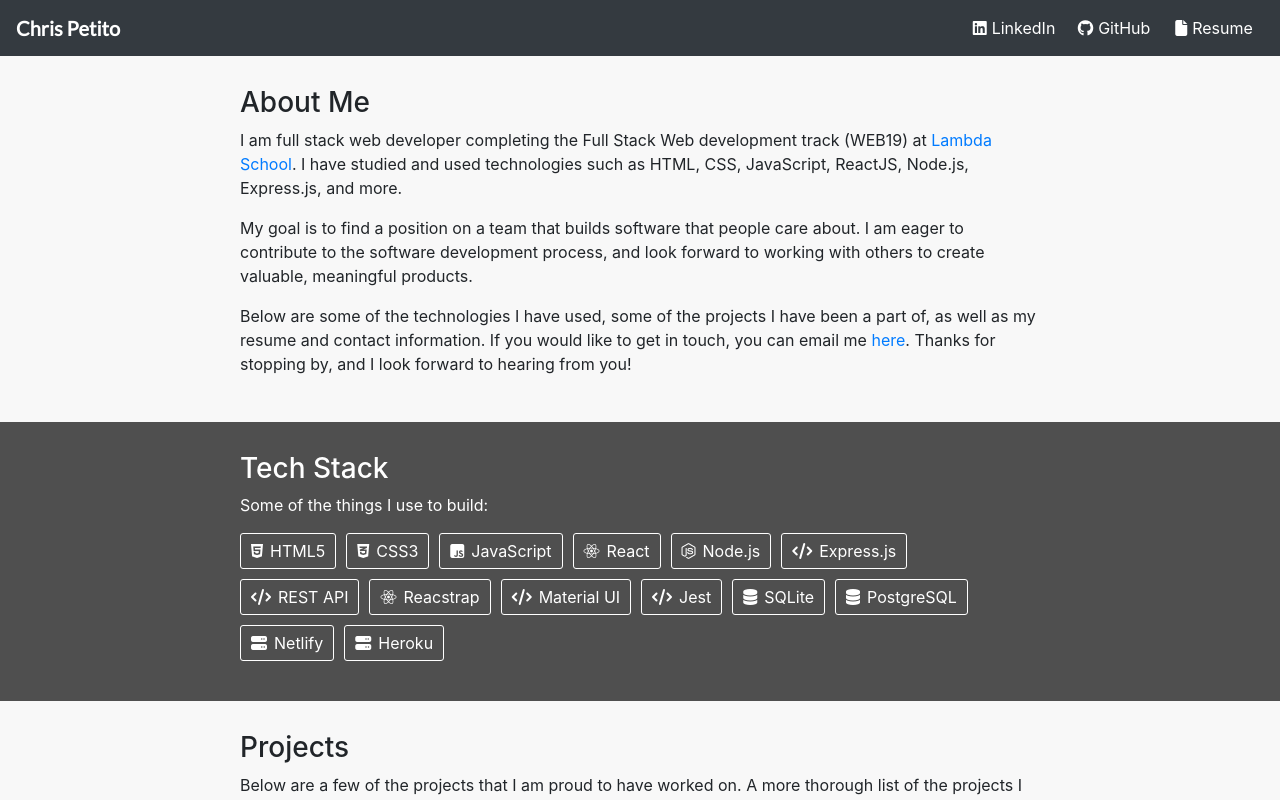
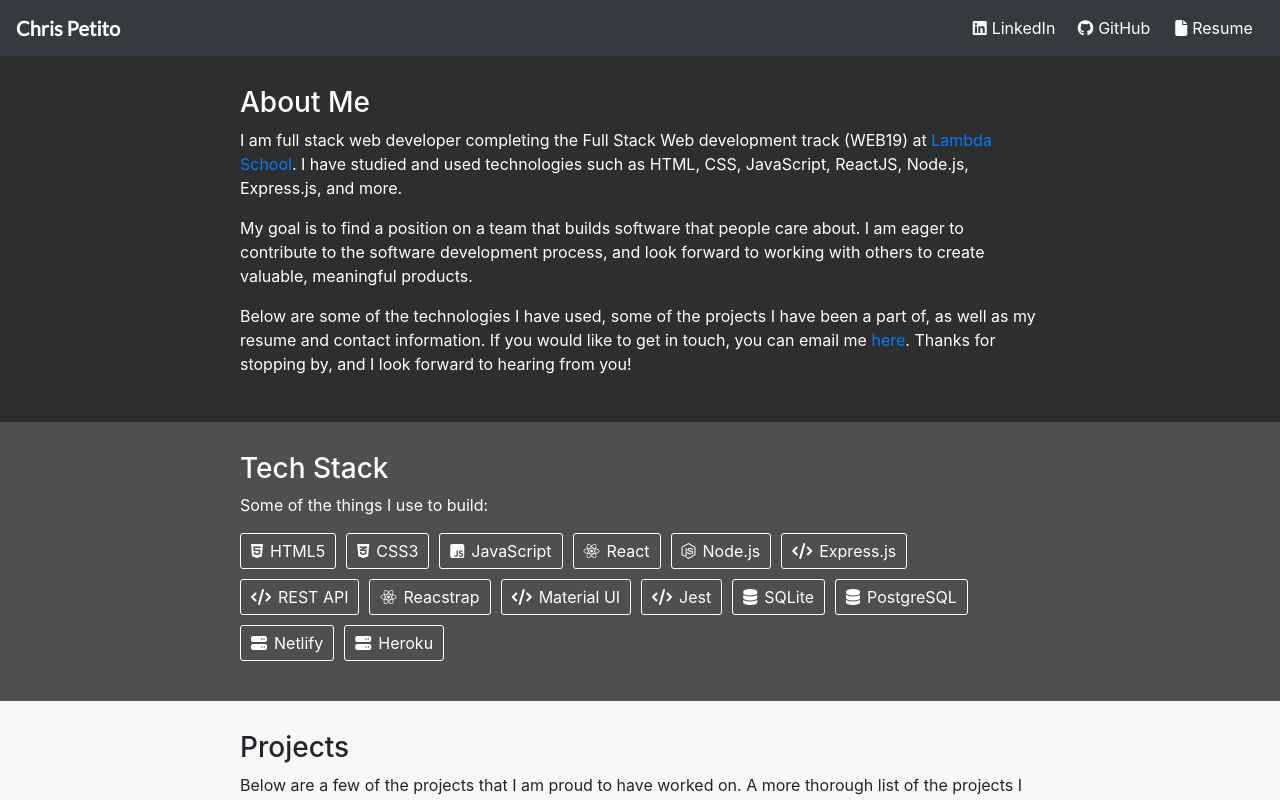
Before and after one commit to chrispetito/cp-portfolio, a React (Create React App) app: page / in a window 1280 px wide. Shown: the top 800 px of the page. Built offline with nearby package versions, Linux system fonts and the light colour scheme.

Commit message:
change about me bg to dark

```diff
--- a/src/styling/aboutme.css
+++ b/src/styling/aboutme.css
@@ -7,7 +7,8 @@
 }
 div.about-me-card.card{
     width: 100%;
-    background: #f8f8f8;
+    background: #2E2E2E;
+    color: white;
     display: flex;
     align-items: center;
 }
```
